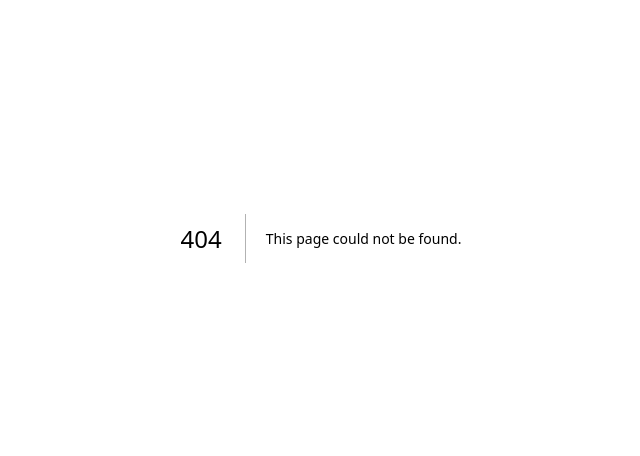
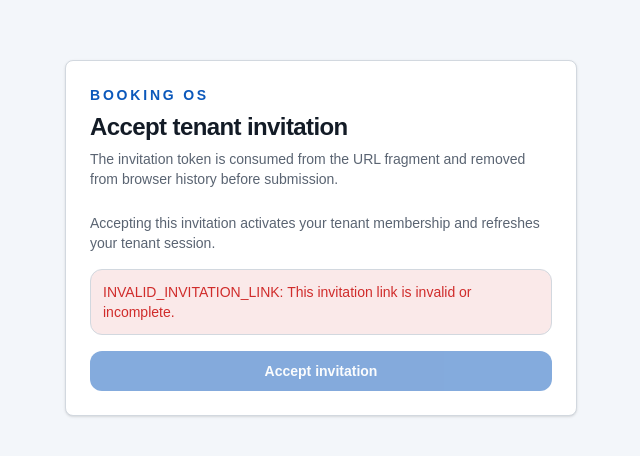
Before and after one commit to hiephanguyen01/booking-os, a Next.js app in the folder apps/web-console/: page /invite/accept in a window 1280 px wide. Before the commit this address had no page. Shown: the part 162-618 px from the top of the page, without its empty margins (319-959 px from the left). Built offline with nearby package versions, Linux system fonts and the light colour scheme.

Commit message:
feat(web-console): add invitation acceptance page

```diff
--- /dev/null
+++ b/apps/web-console/app/invite/accept/page.tsx
@@ -0,0 +1,22 @@
+import { Card, CardContent, CardDescription, CardHeader, CardTitle } from "@booking-os/ui/card";
+
+import { InvitationAcceptForm } from "../../../components/invitation-accept-form";
+
+export default function InvitationAcceptPage() {
+  return (
+    <main className="flex min-h-screen items-center justify-center bg-muted/40 px-4 py-12">
+      <Card className="w-full max-w-lg">
+        <CardHeader>
+          <p className="text-sm font-semibold uppercase tracking-[0.2em] text-primary">Booking OS</p>
+          <CardTitle>Accept tenant invitation</CardTitle>
+          <CardDescription>
+            The invitation token is consumed from the URL fragment and removed from browser history before submission.
+          </CardDescription>
+        </CardHeader>
+        <CardContent>
+          <InvitationAcceptForm />
+        </CardContent>
+      </Card>
+    </main>
+  );
+}
```
